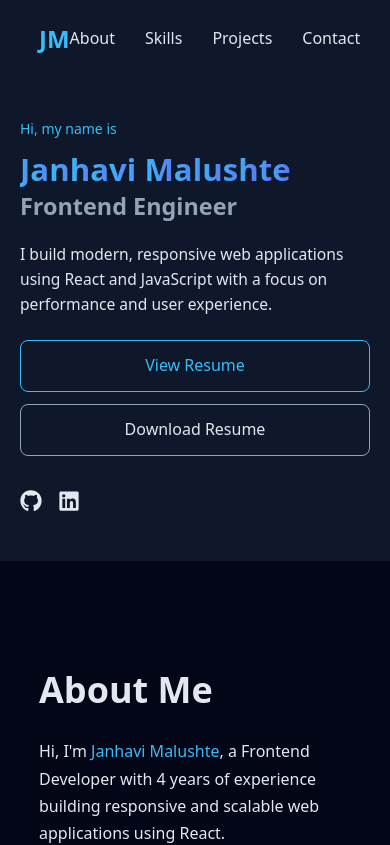
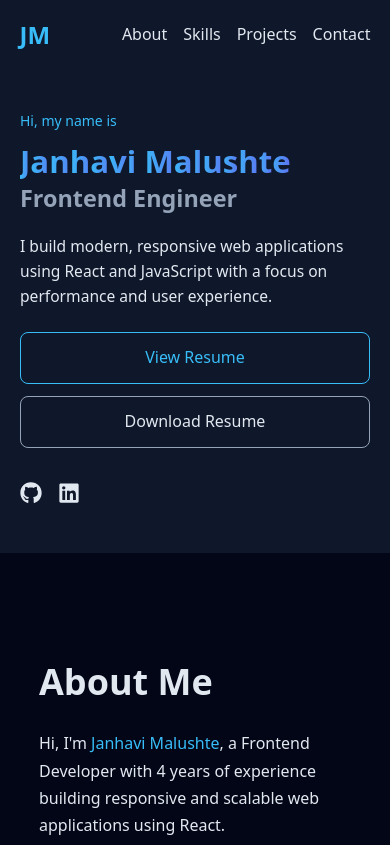
Before and after one commit to Janhavi515/janhavi-portfolio, a React (Vite) app: page / in a window 390 px wide. Shown: the top 845 px of the page. Built offline with nearby package versions, Linux system fonts and the light colour scheme.

Commit message:
navbar mobile screens issue fixed

```diff
--- a/src/components/Navbar/Navbar.scss
+++ b/src/components/Navbar/Navbar.scss
@@ -52,3 +52,14 @@
 .nav-link:hover .underline {
   width: 100%;
 }
+
+@media (max-width: 768px) {
+  .navbar {
+    padding: 16px 5%;
+    gap: 16px;
+  }
+
+  .nav-links {
+    gap: 16px;
+  }
+}
```
